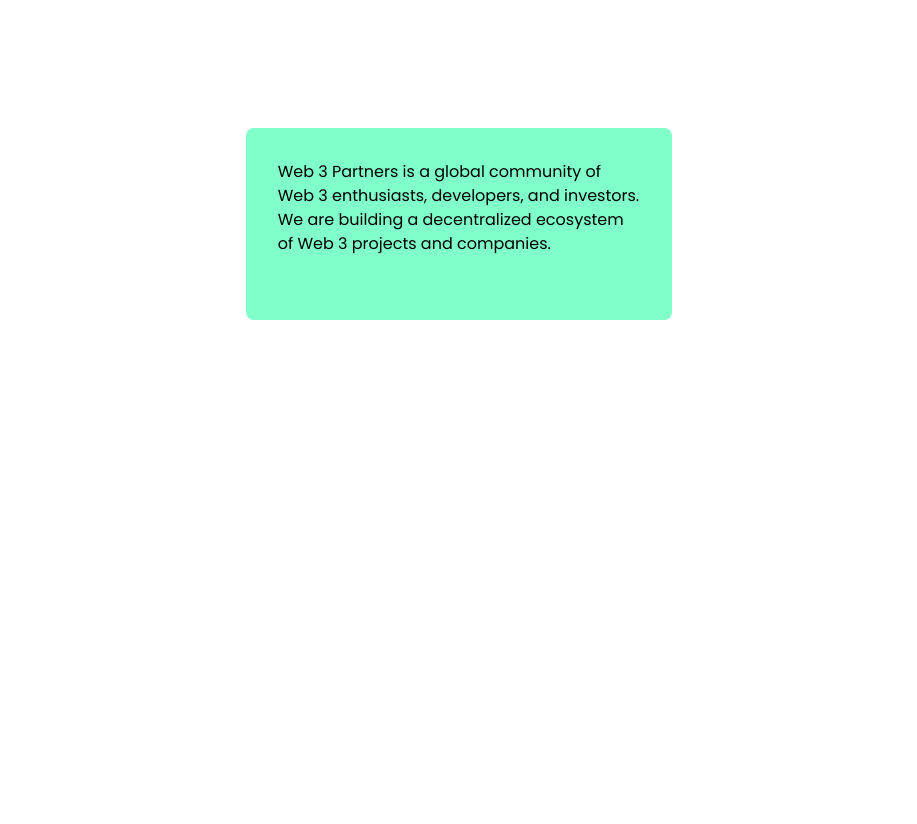
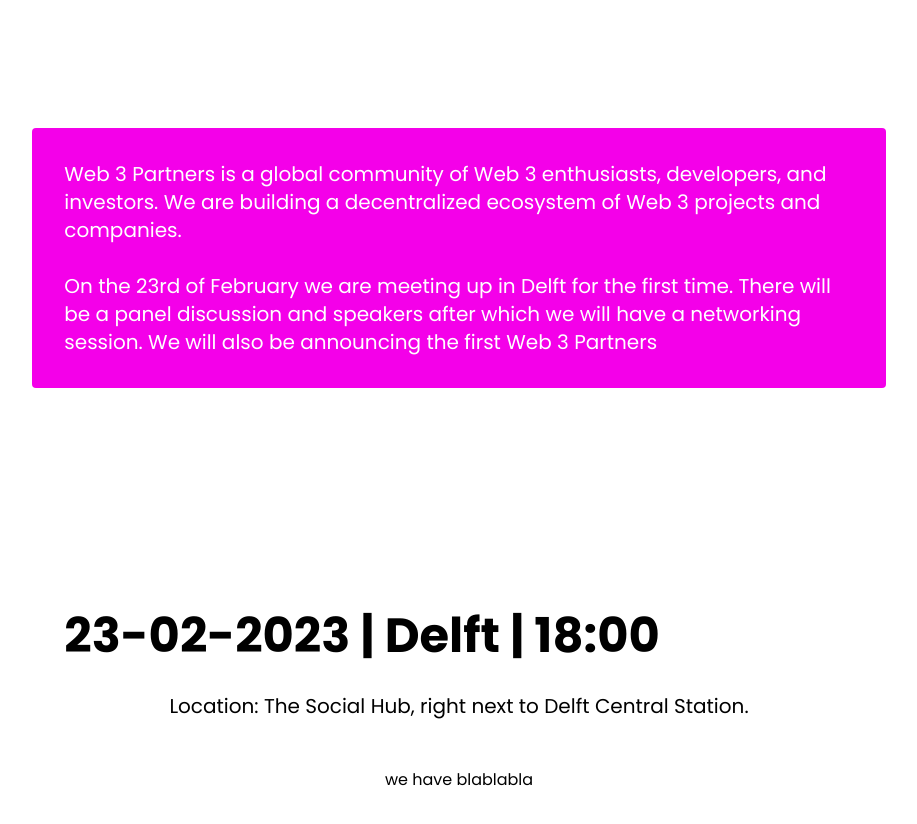
Before and after one commit to paulrouge/web3partners, a Next.js app: page / in a window 1280 px wide. Shown: the part 848-1672 px from the top of the page, without its empty margins (181-1098 px from the left). Before the commit the page ends 1360 px from the top, so only its background shows below. Built offline with nearby package versions, Linux system fonts and the light colour scheme.

Commit message:
inited next meet up component

```diff
--- a/components/MainInfo.tsx
+++ b/components/MainInfo.tsx
@@ -4,10 +4,14 @@
 
 const MainInfo = (props: Props) => {
   return (
-    <div className='w-full h-48 flex font-web3 justify-center'>
-        <div className='w-1/3 p-8 bg-web3mint rounded-lg'>
+    <div className='w-full h-auto flex font-web3 justify-center'>
+        <div className='w-2/3 px-8 py-8 bg-web3pink rounded text-xl text-white'>
             Web 3 Partners is a global community of Web 3 enthusiasts, developers, and investors. We are building a decentralized ecosystem of Web 3 projects and companies.
+            <br/><br/>
+            On the 23rd of February we are meeting up in Delft for the first time. There will be a panel discussion and
+            speakers after which we will have a networking session. We will also be announcing the first Web 3 Partners
         </div>
+
     </div>
   )
 }
--- /dev/null
+++ b/components/NextMeetUp.tsx
@@ -0,0 +1,23 @@
+import React from 'react'
+
+type Props = {}
+
+const NextMeetUp = (props: Props) => {
+  return (
+    <div className='w-full mt-48 m-auto'>
+        <div className='w-full h-auto flex flex-col font-web3 justify-center items-center'>
+            <div className='w-2/3 px-8 py-8 text-5xl font-bold'>
+                23-02-2023 | Delft | 18:00
+            </div>
+            <div className='text-xl'>
+               Location: The Social Hub, right next to Delft Central Station.
+            </div>
+            <div className='mt-12'>
+                we have blablabla
+            </div>
+        </div>
+    </div>
+  )
+}
+
+export default NextMeetUp
--- a/pages/index.tsx
+++ b/pages/index.tsx
@@ -3,11 +3,13 @@
 import ThreeBoxes from '../components/ThreeBoxes'
 import MainInfo from '../components/MainInfo'
 import Footer from '../components/Footer'
+import NextMeetUp from '../components/NextMeetUp'
 const IndexPage = () => (
   <Layout title="Web3 Partners">
     <Hero/>
     <ThreeBoxes/>
     <MainInfo/>
+    <NextMeetUp />
     <Footer/>
   </Layout>
 )
```
